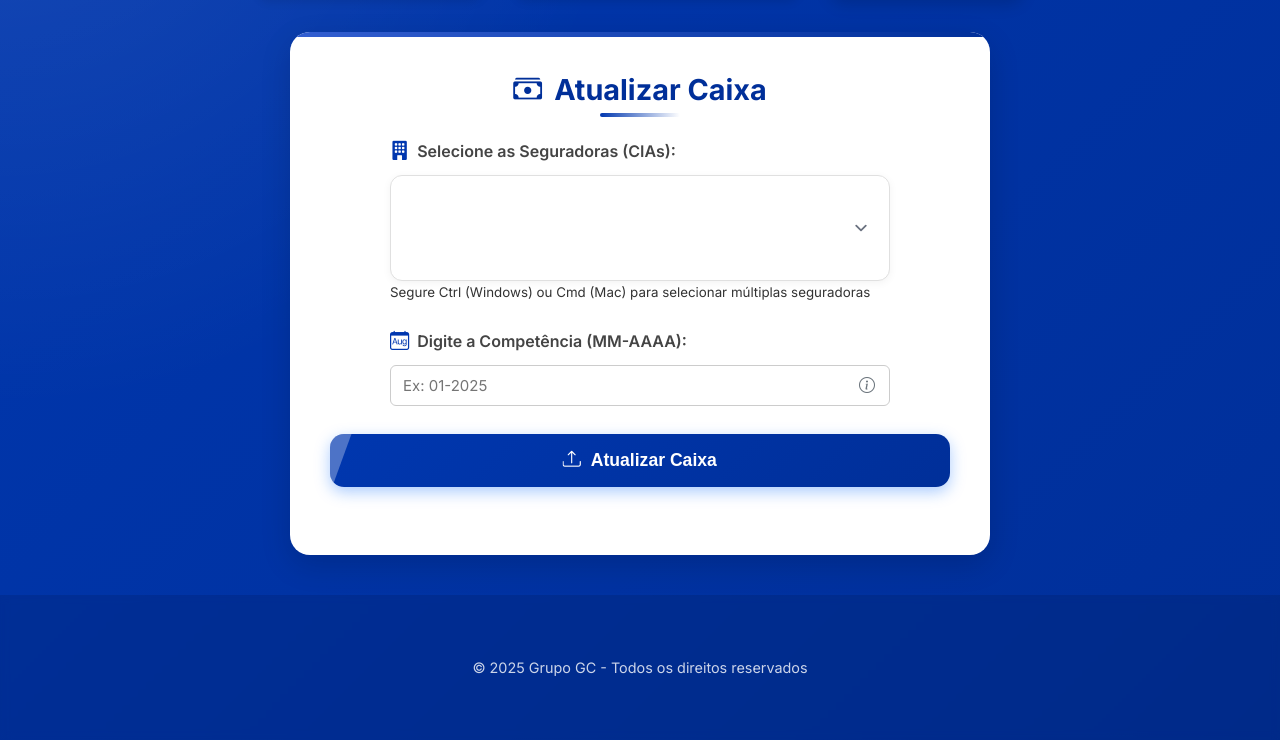
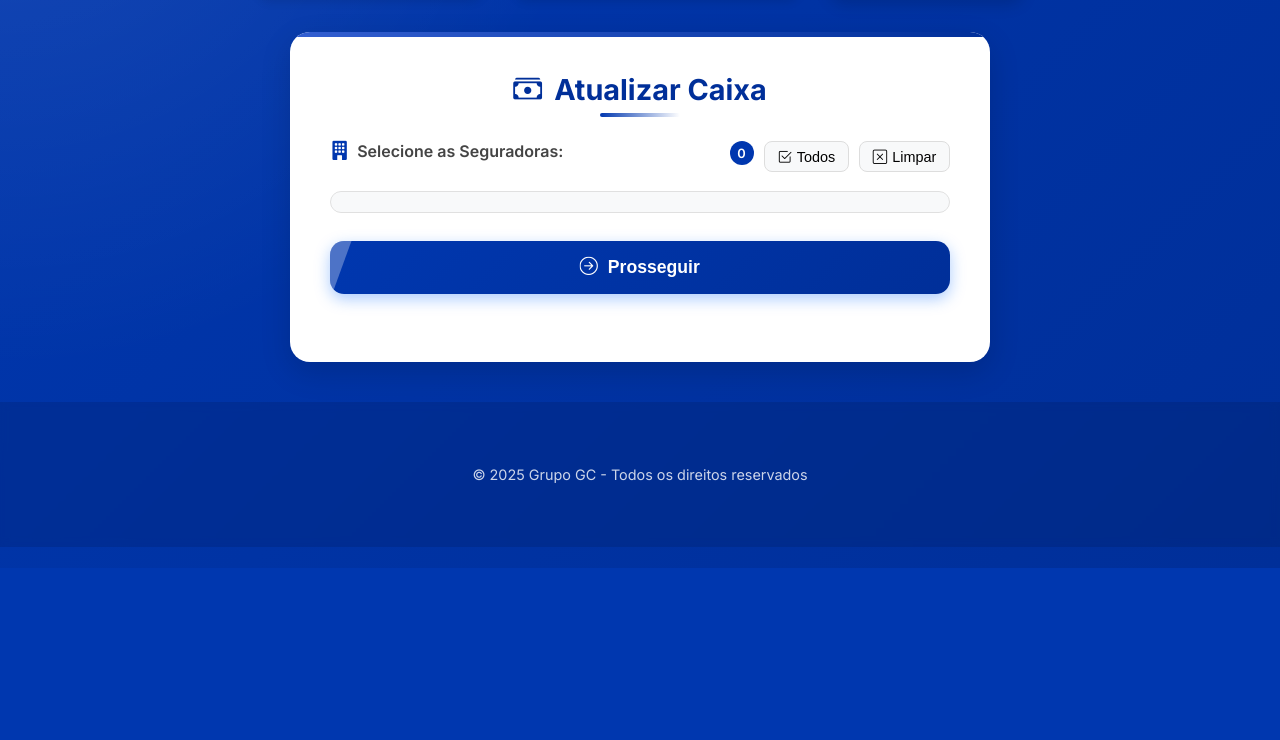
Before and after one commit to bruno-cassio/extrado_based, a Django app: page /atualizar-caixa in a window 1280 px wide. Shown: the part 232-972 px from the top of the page. After the commit the page ends 800 px from the top, so only its background shows below. Run offline with Django 5.2, Linux system fonts and the light colour scheme; lists and menus that the app fills with data are empty.

Commit message:
based_ATUALIZACAIXA0

```diff
--- a/extrato_app/extrato_app/templates/atualizar_caixa.html
+++ b/extrato_app/extrato_app/templates/atualizar_caixa.html
@@ -8,57 +8,38 @@
   <link href="https://fonts.googleapis.com/css2?family=Inter:wght@300;400;500;600;700&display=swap" rel="stylesheet" />
   <link rel="stylesheet" href="https://cdn.jsdelivr.net/npm/bootstrap-icons@1.11.3/font/bootstrap-icons.min.css" />
   <link rel="stylesheet" href="{% static 'extrato_app/css/conta_virtual.css' %}" />
+
   <style>
-    .form-layout {
-      display: flex;
-      justify-content: center;
-      transition: all 0.4s ease;
-      gap: 40px;
-      align-items: flex-start;
+    /* === Estilos APENAS do modal. A lista usa o conta_virtual.css. === */
+    .modal-backdrop {
+      display:none; position: fixed; inset:0; background: rgba(0,0,0,.5);
+      align-items: center; justify-content: center; padding: 16px; z-index: 9999;
     }
-    .form-col-static {
-      width: 100%;
-      max-width: 500px;
-      transition: all 0.4s ease;
+    .modal-backdrop.open { display:flex; }
+    .modal {
+      width: 100%; max-width: 820px; background: #fff; color:#222; border-radius: 16px; overflow:hidden;
+      box-shadow: 0 12px 40px rgba(0,0,0,.18);
+      animation: modalIn .16s ease-out;
     }
-    .form-col-dynamic {
-      display: none;
-      flex: 1;
-      gap: 10px;
-      transition: all 0.4s ease;
+    @keyframes modalIn { from{ transform: translateY(12px); opacity:0 } to{ transform: translateY(0); opacity:1 } }
+    .modal-header {
+      padding: 16px 18px; background: #f6f7fb; display:flex; align-items:center; justify-content:space-between;
+      border-bottom: 1px solid #e6e7ee;
     }
-    .form-col-dynamic.active {
-      display: flex;
-      flex-direction: column;
+    .modal-title { font-size: 1.1rem; font-weight: 700; display:flex; align-items:center; gap:8px; }
+    .modal-body { padding: 16px 18px; max-height: 70vh; overflow:auto; }
+    .modal-footer { padding: 14px 18px; display:flex; gap:10px; justify-content:flex-end; border-top:1px solid #e6e7ee; background:#fafbfe; }
+    .close-btn { background: transparent; border:none; font-size: 1.4rem; cursor:pointer; color:#444; }
+    .field-row {
+      display:grid; grid-template-columns: 1fr 180px 180px; gap:12px; align-items:center;
+      border:1px solid #e7e9f1; border-radius:12px; padding:10px 12px; background:#fff; margin-bottom:10px;
     }
-    .cia-table {
-      width: 100%;
-      border-collapse: collapse;
-      background-color: rgba(255, 255, 255, 0.1);
+    .modal-section-title { font-weight:700; margin-bottom:10px; display:flex; align-items:center; gap:6px; }
+    .input-text, .form-select { width: 100%; }
+    .btn-secondary {
+      background: #eef1f6; border:1px solid #d7dce5; padding:10px 14px; border-radius:10px; cursor:pointer;
     }
-    .cia-table th,
-    .cia-table td {
-      border: 1px solid #ccc;
-      padding: 10px;
-      text-align: left;
-    }
-    .cia-table input {
-      width: 100%;
-      border: none;
-      background: transparent;
-      outline: none;
-    }
-    .cia-table th {
-      background-color: #f0f0f0;
-    }
-    @media (max-width: 768px) {
-      .form-layout {
-        flex-direction: column;
-      }
-      .form-col-dynamic {
-        display: block;
-      }
-    }
+    .info-badge { margin-top:6px; display:flex; align-items:center; gap:6px; font-size:.9rem; opacity:.85; }
   </style>
 </head>
 <body>
@@ -69,124 +50,259 @@
       <div class="header-divider"></div>
     </div>
   </header>
+
   <div class="container">
     <nav class="top-tabs">
       <a href="/atualizar-relatorios" class="tab-btn {% if request.path == '/atualizar-relatorios' %}active{% endif %}"><i class="bi bi-arrow-clockwise"></i> Atualizar Relatórios</a>
       <a href="/" class="tab-btn {% if request.path == '/' %}active{% endif %}"><i class="bi bi-database-fill"></i> Consolidação Conta Virtual</a>
       <a href="/atualizar-caixa" class="tab-btn {% if request.path == '/atualizar-caixa' %}active{% endif %}"><i class="bi bi-cash-stack"></i> Atualizar Caixa</a>
     </nav>
+
     <div class="form-card">
       <h2><i class="bi bi-cash-stack"></i> Atualizar Caixa</h2>
-      <form method="POST" action="{% url 'executar_atualizar_caixa' %}">{% csrf_token %}
-        <div class="form-layout">
-          <div class="form-col-static" id="formColStatic">
-            <div class="form-group">
-              <label class="form-label"><i class="bi bi-building-fill"></i> Selecione as Seguradoras (CIAs):</label>
-              <select name="cias" id="selectCias" class="form-select" multiple required>
-                {% for cia in cias_opt %}<option value="{{ cia }}">{{ cia }}</option>{% endfor %}
-              </select>
-              <small>Segure Ctrl (Windows) ou Cmd (Mac) para selecionar múltiplas seguradoras</small>
-            </div>
-            <div class="form-group">
-              <label class="form-label"><i class="bi bi-calendar-month"></i> Digite a Competência (MM-AAAA):</label>
-              <div class="competencia-input">
-                <input type="text" name="mes" class="input-text" placeholder="Ex: 01-2025" required pattern="^(0[1-9]|1[0-2])-[0-9]{4}$" title="Digite no formato MM-AAAA" />
-                <i class="bi bi-info-circle" title="Formato: MM-AAAA"></i>
-              </div>
+
+      <form method="POST" action="{% url 'executar_atualizar_caixa' %}" id="formAtualizarCaixa">
+        {% csrf_token %}
+
+        <div class="form-group">
+          <div class="selection-header">
+            <label class="form-label">
+              <i class="bi bi-building-fill"></i>
+              Selecione as Seguradoras:
+            </label>
+            <div class="selection-actions">
+              <span class="selected-count" id="selected-count">0</span>
+              <button type="button" class="selection-action-btn" id="select-all">
+                <i class="bi bi-check2-square"></i> Todos
+              </button>
+              <button type="button" class="selection-action-btn" id="deselect-all">
+                <i class="bi bi-x-square"></i> Limpar
+              </button>
             </div>
           </div>
-          <div class="form-col-dynamic" id="ciaInputsContainer"></div>
+
+          <div class="cias-container">
+            <div class="cias-grid" id="cias-list">
+              {% for cia in cias_opt %}
+              <div class="cia-item" data-cia="{{ cia }}">
+                <div class="cia-checkbox"></div>
+                <span class="cia-name">{{ cia }}</span>
+              </div>
+              {% endfor %}
+            </div>
+          </div>
+
+          <input type="hidden" name="cias_selected" id="cias-selected" />
         </div>
+
         <div class="form-group">
-          <button type="submit" class="btn-primary" id="btnAtualizarCaixa"><i class="bi bi-upload"></i> Atualizar Caixa</button>
+          <button type="button" class="btn-primary" id="btnProsseguir">
+            <i class="bi bi-arrow-right-circle"></i> Prosseguir
+          </button>
         </div>
       </form>
     </div>
   </div>
+
   <footer>
     <div class="container"><p>© 2025 Grupo GC - Todos os direitos reservados</p></div>
   </footer>
 </div>
 
+<!-- ========= MODAL ========= -->
+<div class="modal-backdrop" id="modalBackdrop" aria-hidden="true">
+  <div class="modal" role="dialog" aria-modal="true" aria-labelledby="modalTitulo">
+    <div class="modal-header">
+      <div class="modal-title" id="modalTitulo">
+        <i class="bi bi-pencil-square"></i> Informe os valores para as CIAs selecionadas
+      </div>
+      <button class="close-btn" id="modalClose" type="button" aria-label="Fechar">&times;</button>
+    </div>
+    <div class="modal-body">
+      <div class="form-group">
+        <label class="form-label">
+          <i class="bi bi-calendar-month"></i>
+          Digite a Competência:
+        </label>
+        <input
+          type="text"
+          class="form-select"
+          name="mes"
+          id="inputCompetencia"
+          form="formAtualizarCaixa"
+          required
+          placeholder=""
+          inputmode="numeric"
+          maxlength="7"
+          pattern="^(0[1-9]|1[0-2])-[0-9]{4}$"
+          title="Digite no formato MM-AAAA (ex.: 01-2025)"
+        />
+        <div class="info-badge">
+          <i class="bi bi-lightbulb"></i> Exemplo: 05-2024 para maio de 2024
+        </div>
+      </div>
+
+      <div class="modal-section-title">
+        <i class="bi bi-bank"></i> Valores por Seguradora
+      </div>
+      <div id="modalCamposCias"></div>
+    </div>
+    <div class="modal-footer">
+      <button class="btn-secondary" id="modalCancelar" type="button">Cancelar</button>
+      <button class="btn-primary" id="modalAtualizar" type="button">
+        <i class="bi bi-upload"></i> Atualizar Caixa
+      </button>
+    </div>
+  </div>
+</div>
+<!-- ========= /MODAL ========= -->
+
 <script>
-document.addEventListener("DOMContentLoaded", function () {
-  const select = document.getElementById("selectCias");
-  const dynamicContainer = document.getElementById("ciaInputsContainer");
-  const staticCol = document.getElementById("formColStatic");
+(function() {
+  const list = document.getElementById('cias-list');
+  const selectedCount = document.getElementById('selected-count');
+  const hiddenSelected = document.getElementById('cias-selected');
+  const btnSelectAll = document.getElementById('select-all');
+  const btnDeselectAll = document.getElementById('deselect-all');
+  const btnProsseguir = document.getElementById('btnProsseguir');
 
-  function formatarMoeda(input) {
-    input.addEventListener("input", function (e) {
-      let valorOriginal = e.target.value;
-      let limpo = valorOriginal.replace(/[^\d,.-]/g, '').replace(/\./g, '').replace(',', '.');
-      let numero = parseFloat(limpo);
-      if (isNaN(numero)) {
-        e.target.value = '';
-        return;
-      }
-      e.target.value = numero.toLocaleString("pt-BR", {
-        minimumFractionDigits: 2,
-        maximumFractionDigits: 2,
-      });
+  const modalBackdrop = document.getElementById('modalBackdrop');
+  const modalClose = document.getElementById('modalClose');
+  const modalCancelar = document.getElementById('modalCancelar');
+  const modalAtualizar = document.getElementById('modalAtualizar');
+  const modalCamposCias = document.getElementById('modalCamposCias');
+  const inputCompetencia = document.getElementById('inputCompetencia');
+
+  const form = document.getElementById('formAtualizarCaixa');
+
+  // === Máscara MM-AAAA mínima: só insere "-" após 2 dígitos ===
+  (function attachMaskMMYYYY() {
+    const el = document.getElementById('inputCompetencia');
+    if (!el) return;
+
+    function formatValueKeepCaret(e) {
+      const input = e.target;
+      const digitsBefore = input.value.slice(0, input.selectionStart).replace(/\D/g, '').length;
+
+      let digits = input.value.replace(/\D/g, '').slice(0, 6);
+
+      const newVal = digits.length <= 2 ? digits : digits.slice(0, 2) + '-' + digits.slice(2);
+      input.value = newVal;
+
+      const newPos = digitsBefore <= 2 ? digitsBefore : digitsBefore + 1;
+      input.setSelectionRange(newPos, newPos);
+    }
+
+    el.addEventListener('input', formatValueKeepCaret);
+
+    el.addEventListener('paste', (e) => {
+      e.preventDefault();
+      const txt = (e.clipboardData || window.clipboardData).getData('text');
+      const digits = txt.replace(/\D/g, '').slice(0, 6);
+      el.value = digits.length <= 2 ? digits : digits.slice(0, 2) + '-' + digits.slice(2);
+      el.setSelectionRange(el.value.length, el.value.length);
     });
+  })();
+
+  function toggleItem(el) {
+    el.classList.toggle('selected');
+    updateSelected();
   }
 
-  select.addEventListener("change", () => {
-    const selected = Array.from(select.selectedOptions).map(opt => opt.value);
+  function updateSelected() {
+    const active = [...list.querySelectorAll('.cia-item.selected')].map(n => n.dataset.cia);
+    selectedCount.textContent = active.length;
+    hiddenSelected.value = JSON.stringify(active);
+  }
+
+  btnSelectAll.addEventListener('click', () => {
+    list.querySelectorAll('.cia-item').forEach(el => el.classList.add('selected'));
+    updateSelected();
+  });
+
+  btnDeselectAll.addEventListener('click', () => {
+    list.querySelectorAll('.cia-item').forEach(el => el.classList.remove('selected'));
+    updateSelected();
+  });
+
+  list.addEventListener('click', (e) => {
+    const item = e.target.closest('.cia-item');
+    if (item) toggleItem(item);
+  });
+
+  btnProsseguir.addEventListener('click', () => {
+    const selected = JSON.parse(hiddenSelected.value || '[]');
     if (selected.length === 0) {
-      dynamicContainer.classList.remove("active");
-      staticCol.style.maxWidth = "500px";
-      dynamicContainer.innerHTML = "";
+      alert('Selecione ao menos uma seguradora (CIA).');
       return;
     }
 
-    dynamicContainer.classList.add("active");
-    staticCol.style.maxWidth = "350px";
+    modalCamposCias.innerHTML = '';
+    selected.forEach(cia => {
+      const row = document.createElement('div');
+      row.className = 'field-row';
+      row.innerHTML = `
+        <div><strong>${cia}</strong></div>
+        <div>
+          <label style="display:block;font-size:.85rem;margin-bottom:4px;">Valor Bruto</label>
+          <input type="text" class="input-text moeda" name="valor_bruto_${cia}" form="formAtualizarCaixa" placeholder="0,00" required />
+        </div>
+        <div>
+          <label style="display:block;font-size:.85rem;margin-bottom:4px;">Valor Líquido</label>
+          <input type="text" class="input-text moeda" name="valor_liquido_${cia}" form="formAtualizarCaixa" placeholder="0,00" required />
+        </div>
+      `;
+      modalCamposCias.appendChild(row);
+    });
 
-    dynamicContainer.innerHTML = `
-      <table class="cia-table" id="ciaPasteTable">
-        <thead>
-          <tr><th>Seguradora</th><th>Valor Bruto</th><th>Valor Líquido</th></tr>
-        </thead>
-        <tbody>
-          ${selected.map(cia => `
-            <tr>
-              <td>${cia}</td>
-              <td><input type="text" name="valor_bruto_${cia}" class="paste-target" required /></td>
-              <td><input type="text" name="valor_liquido_${cia}" required /></td>
-            </tr>
-          `).join("")}
-        </tbody>
-      </table>`;
+    modalCamposCias.querySelectorAll('input.moeda').forEach(input => {
+      input.addEventListener('input', (e) => {
+        let txt = e.target.value.replace(/[^\d,.-]/g, '').replace(/\./g, '').replace(',', '.');
+        const num = parseFloat(txt);
+        if (isNaN(num)) { e.target.value = ''; return; }
+        e.target.value = num.toLocaleString('pt-BR', { minimumFractionDigits: 2, maximumFractionDigits: 2 });
+      });
+      input.addEventListener('paste', (e) => {
+        const focused = e.target;
+        const inputs = [...modalCamposCias.querySelectorAll('input.moeda')];
+        const startIndex = inputs.indexOf(focused);
+        const text = e.clipboardData.getData('text/plain');
+        const rows = text.split(/\r?\n/).filter(r => r.trim() !== '');
+        if (rows.length <= 1 && !rows[0].includes('\t')) return;
+        e.preventDefault();
+        const flat = [];
+        for (const r of rows) { flat.push(...r.split('\t')); }
+        for (let i = 0; i < flat.length && (startIndex + i) < inputs.length; i++) {
+          const raw = flat[i].replace(/R\$/g, '').replace(/\./g, '').replace(',', '.').trim();
+          const v = parseFloat(raw);
+          if (!isNaN(v)) {
+            inputs[startIndex + i].value = v.toLocaleString('pt-BR', { minimumFractionDigits: 2, maximumFractionDigits: 2 });
+          }
+        }
+      });
+    });
 
-    dynamicContainer.querySelectorAll("input").forEach(formatarMoeda);
+    modalBackdrop.classList.add('open');
+    modalBackdrop.setAttribute('aria-hidden', 'false');
+    inputCompetencia.focus();
+  });
 
-    const inputs = Array.from(dynamicContainer.querySelectorAll("tbody input"));
+  function closeModal() {
+    modalBackdrop.classList.remove('open');
+    modalBackdrop.setAttribute('aria-hidden', 'true');
+  }
+  modalClose.addEventListener('click', closeModal);
+  modalCancelar.addEventListener('click', closeModal);
+  modalBackdrop.addEventListener('click', (e) => {
+    if (e.target === modalBackdrop) closeModal();
+  });
 
-    inputs[0].addEventListener("paste", function (e) {
-      e.preventDefault();
-      const text = e.clipboardData.getData("text/plain");
-      const rows = text.split(/\r?\n/).filter(r => r.trim() !== "");
-
-      let flatValues = [];
-
-      for (const row of rows) {
-        const cols = row.split(/\t/);
-        flatValues.push(...cols);
-      }
-
-      for (let i = 0; i < flatValues.length && i < inputs.length; i++) {
-        let valor = flatValues[i].replace(/R\$/g, '').replace(/\./g, '').replace(',', '.').trim();
-        let num = parseFloat(valor);
-        if (!isNaN(num)) {
-          inputs[i].value = num.toLocaleString("pt-BR", {
-            minimumFractionDigits: 2,
-            maximumFractionDigits: 2
-          });
-        }
-      }
-    });
+  modalAtualizar.addEventListener('click', () => {
+    if (form.reportValidity()) {
+      form.requestSubmit();
+    }
   });
-});
+})();
 </script>
 </body>
 </html>
--- a/extrato_app/extrato_app/templates/atualizar_relatorios.html
+++ b/extrato_app/extrato_app/templates/atualizar_relatorios.html
@@ -52,7 +52,7 @@
           <div class="selection-header">
             <label class="form-label">
               <i class="bi bi-building-fill"></i>
-              Selecione as Seguradoras (CIAs):
+              Selecione as Seguradoras:
             </label>
             <div class="selection-actions">
               <span class="selected-count" id="selected-count">0</span>
@@ -82,7 +82,7 @@
         <div class="form-group">
           <label class="form-label">
             <i class="bi bi-calendar-month"></i>
-            Digite a Competência (MM-AAAA):
+            Digite a Competência:
           </label>
           <div class="competencia-input">
             <input
@@ -90,7 +90,7 @@
               class="form-select"
               name="mes"
               required
-              placeholder="Digite a competência (ex: 01-2025)"
+              placeholder=""
               pattern="^(0[1-9]|1[0-2])-[0-9]{4}$"
               title="Digite no formato MM-AAAA, por exemplo: 01-2025"
             />
```
Also changed, not shown: extrato_app/extrato_app/templates/index.html (+3 -7 lines), 1 other file.
